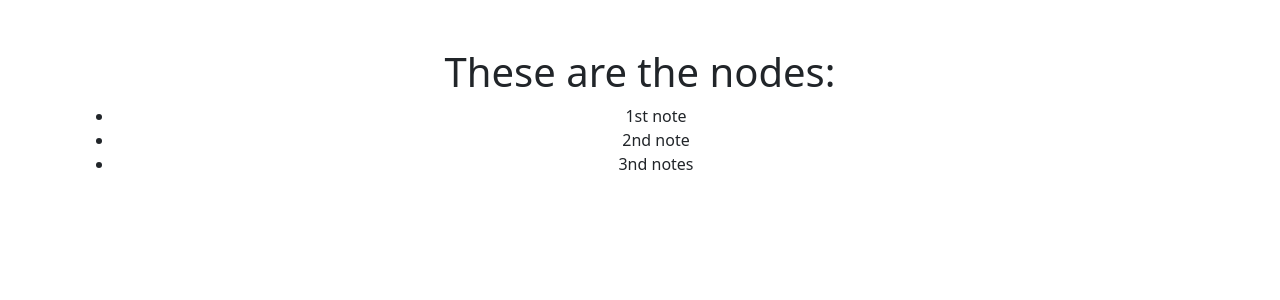
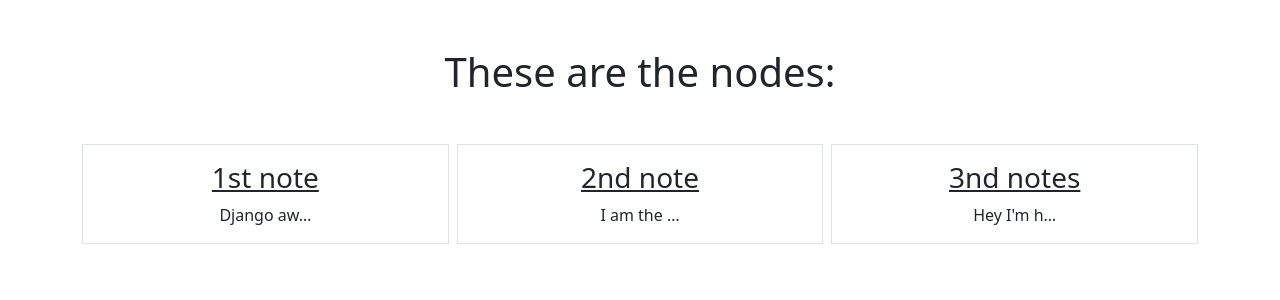
Before and after one commit to Leslielu7/python-django, a Django app: page /smart/notes in a window 1280 px wide. Shown: the top 300 px of the page. Run offline with Django 4.2, Linux system fonts and the light colour scheme; data comes from the database, SQL or seed files in the repository.

Commit message:
add style to notes_detail and notes_list

```diff
--- a/notes/templates/notes/notes_detail.html
+++ b/notes/templates/notes/notes_detail.html
@@ -1,6 +1,8 @@
 {% extends "base.html" %}
 
 {% block content %}
-    <h1>{{note.title}}</h1>
-    <p class="note-li">{{note.text}}</p>
+<div class="border round">
+    <h1 class="my-5">{{note.title}}</h1>
+    <p>{{note.text}}</p>
+</div>
 {% endblock %}
--- a/notes/templates/notes/notes_list.html
+++ b/notes/templates/notes/notes_list.html
@@ -2,10 +2,23 @@
 
 
 {% block content %}
-    <h1>These are the nodes:</h1>
-    <ul>
-        {% for note in notes %}
-            <li class="note-li">{{note.title}}</li>
-        {% endfor %}
-    </ul>
+    <h1 class="my-5">These are the nodes:</h1>
+
+        <div class="row row-cols3 g-2">
+            <!-- row-cols3: sets the number of columns to 3, display three notes per row -->
+            <!-- g-2:  adds a horizontal gap of 2 units between each column -->
+            {% for note in notes %}
+            <div class="col">
+                <div class="p-3 border">
+                    <!-- a div with padding on all sides of 3 units, indicated by the p-3 class.
+                    The border class adds a border around the div. -->
+                    <a href="{% url 'notes.detail' pk=note.id %}" class="text-dark text-decoration-non">
+                        <h3>{{note.title}}</h3>
+                    </a>
+                    {{note.text|truncatechars:10}}
+                </div>
+            </div>
+            {% endfor %}
+        </div>
+
 {% endblock %}
--- a/notes/urls.py
+++ b/notes/urls.py
@@ -4,7 +4,7 @@ from . import views
 
 urlpatterns = [
     path('notes',views.NotesListView.as_view(), name="notes.list"),
-    path('notes/<int:pk>',views.NotesDetailView.as_view()),
+    path('notes/<int:pk>',views.NotesDetailView.as_view(), name="notes.detail"),
 
 
 ]
```
